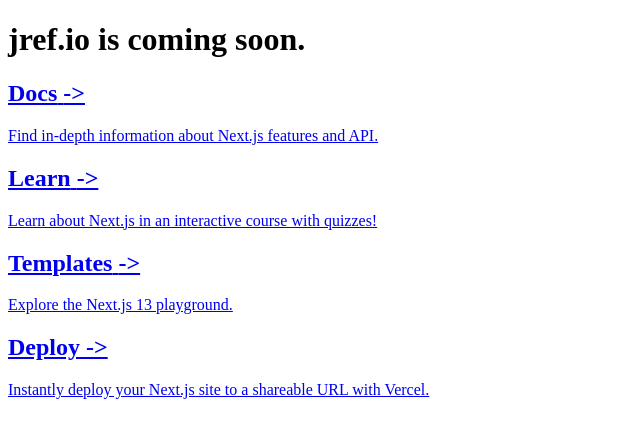
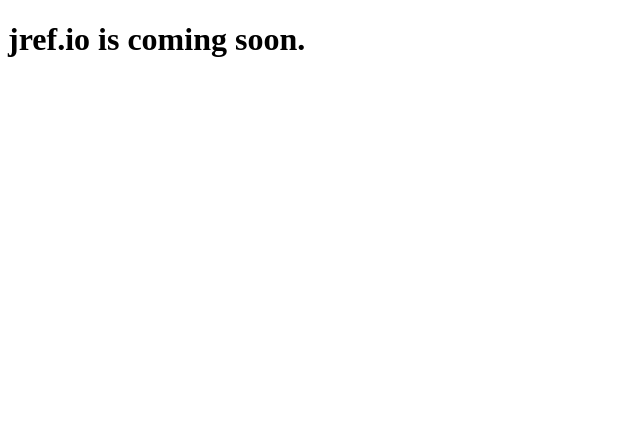
Before and after one commit to codingforentrepreneurs/jref.io, a Next.js app: page / in a window 1280 px wide. Shown: the top 438 px of the page, without its empty margins (0-640 px from the left). Built offline with nearby package versions, Linux system fonts and the light colour scheme.

Commit message:
Update homepage

```diff
--- a/src/app/page.js
+++ b/src/app/page.js
@@ -5,76 +5,6 @@
     <main className="flex min-h-screen flex-col items-center justify-between p-24">
 
       <h1>jref.io is coming soon.</h1>
-
-      <div className="mb-32 grid text-center lg:mb-0 lg:grid-cols-4 lg:text-left">
-        <a
-          href="https://nextjs.org/docs?utm_source=create-next-app&utm_medium=appdir-template&utm_campaign=create-next-app"
-          className="group rounded-lg border border-transparent px-5 py-4 transition-colors hover:border-gray-300 hover:bg-gray-100 hover:dark:border-neutral-700 hover:dark:bg-neutral-800/30"
-          target="_blank"
-          rel="noopener noreferrer"
-        >
-          <h2 className={`mb-3 text-2xl font-semibold`}>
-            Docs{' '}
-            <span className="inline-block transition-transform group-hover:translate-x-1 motion-reduce:transform-none">
-              -&gt;
-            </span>
-          </h2>
-          <p className={`m-0 max-w-[30ch] text-sm opacity-50`}>
-            Find in-depth information about Next.js features and API.
-          </p>
-        </a>
-
-        <a
-          href="https://nextjs.org/learn?utm_source=create-next-app&utm_medium=appdir-template-tw&utm_campaign=create-next-app"
-          className="group rounded-lg border border-transparent px-5 py-4 transition-colors hover:border-gray-300 hover:bg-gray-100 hover:dark:border-neutral-700 hover:dark:bg-neutral-800 hover:dark:bg-opacity-30"
-          target="_blank"
-          rel="noopener noreferrer"
-        >
-          <h2 className={`mb-3 text-2xl font-semibold`}>
-            Learn{' '}
-            <span className="inline-block transition-transform group-hover:translate-x-1 motion-reduce:transform-none">
-              -&gt;
-            </span>
-          </h2>
-          <p className={`m-0 max-w-[30ch] text-sm opacity-50`}>
-            Learn about Next.js in an interactive course with&nbsp;quizzes!
-          </p>
-        </a>
-
-        <a
-          href="https://vercel.com/templates?framework=next.js&utm_source=create-next-app&utm_medium=appdir-template&utm_campaign=create-next-app"
-          className="group rounded-lg border border-transparent px-5 py-4 transition-colors hover:border-gray-300 hover:bg-gray-100 hover:dark:border-neutral-700 hover:dark:bg-neutral-800/30"
-          target="_blank"
-          rel="noopener noreferrer"
-        >
-          <h2 className={`mb-3 text-2xl font-semibold`}>
-            Templates{' '}
-            <span className="inline-block transition-transform group-hover:translate-x-1 motion-reduce:transform-none">
-              -&gt;
-            </span>
-          </h2>
-          <p className={`m-0 max-w-[30ch] text-sm opacity-50`}>
-            Explore the Next.js 13 playground.
-          </p>
-        </a>
-
-        <a
-          href="https://vercel.com/new?utm_source=create-next-app&utm_medium=appdir-template&utm_campaign=create-next-app"
-          className="group rounded-lg border border-transparent px-5 py-4 transition-colors hover:border-gray-300 hover:bg-gray-100 hover:dark:border-neutral-700 hover:dark:bg-neutral-800/30"
-          target="_blank"
-          rel="noopener noreferrer"
-        >
-          <h2 className={`mb-3 text-2xl font-semibold`}>
-            Deploy{' '}
-            <span className="inline-block transition-transform group-hover:translate-x-1 motion-reduce:transform-none">
-              -&gt;
-            </span>
-          </h2>
-          <p className={`m-0 max-w-[30ch] text-sm opacity-50`}>
-            Instantly deploy your Next.js site to a shareable URL with Vercel.
-          </p>
-        </a>
-      </div>
     </main>
   )
 }
```
